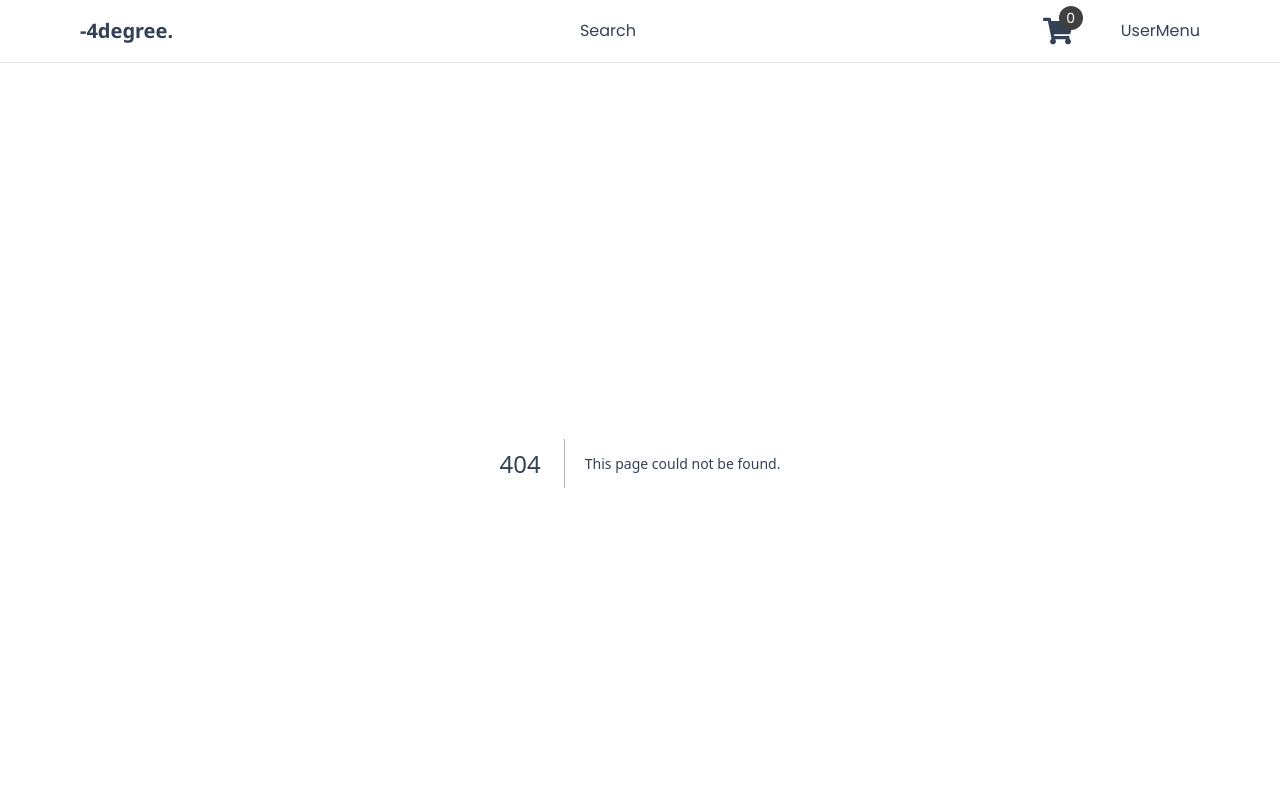
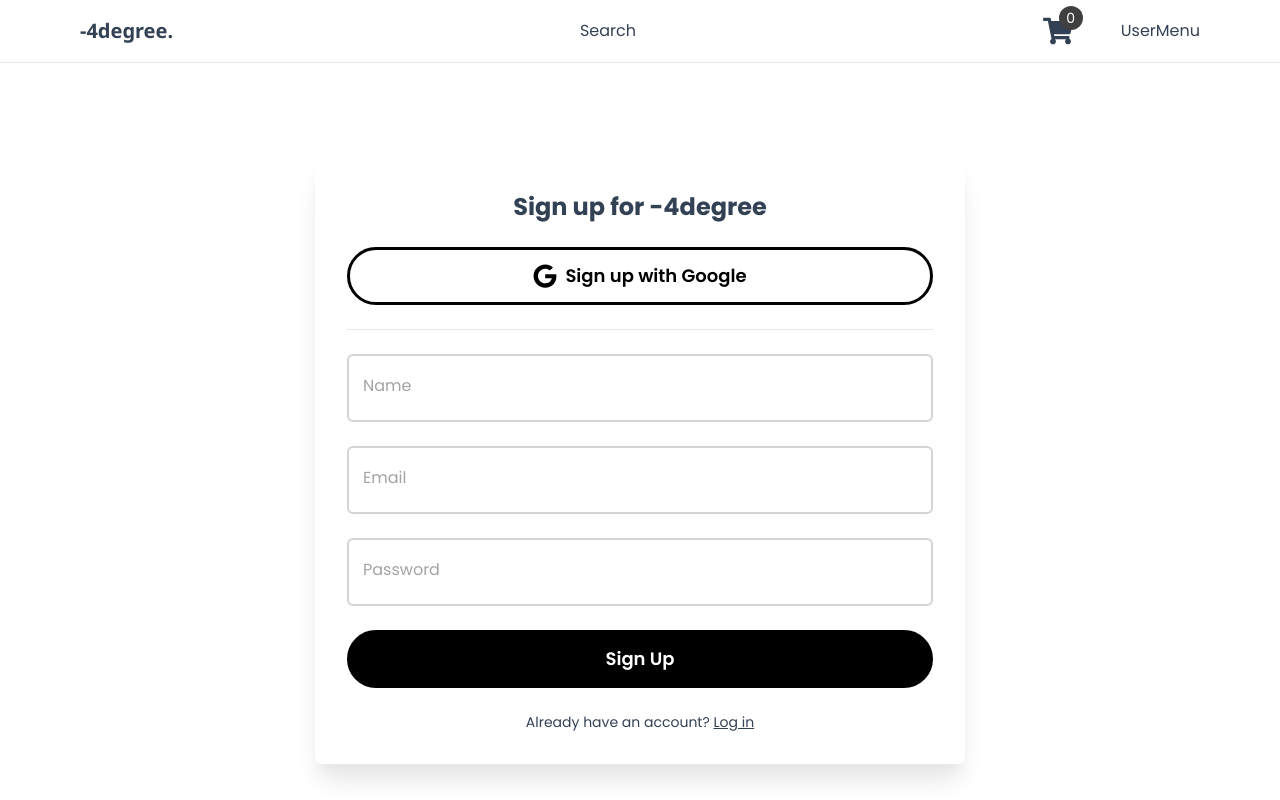
Before and after one commit to leeeyoo/e-shop, a Next.js app: page /register in a window 1280 px wide. Before the commit this address had no page. Shown: the top 800 px of the page. Built offline with nearby package versions, Linux system fonts and the light colour scheme.

Commit message:
feat: form

```diff
--- /dev/null
+++ b/app/components/FormWrap.tsx
@@ -0,0 +1,11 @@
+const FormWrap = ({children}: {children: React.ReactNode}) => {
+  return (
+    <div className="min-h-fit h-full flex items-center justify-center pb-12 pt-24">
+      <div className="max-w-[650px] w-full flex flex-col gap-6 items-center shadow-xl shadow-neutral-200 rounded-md p-4 md:p-8">
+        {children}
+      </div>
+    </div>
+   );
+}
+
+export default FormWrap;
--- /dev/null
+++ b/app/components/inputs/input.tsx
@@ -0,0 +1,74 @@
+"use client";
+
+import { FieldErrors, FieldValues, UseFormRegister } from "react-hook-form";
+
+interface InputProps {
+  id: string;
+  label: string;
+  type?: string;
+  disabled?: boolean;
+  required?: boolean;
+  register: UseFormRegister<FieldValues>;
+  errors: FieldErrors
+}
+
+const Input: React.FC<InputProps> = ({
+  id,
+  label,
+  type,
+  disabled,
+  required,
+  register,
+  errors,
+}) => {
+  return (
+    <div className="w-full relative">
+      <input
+        autoComplete="off"
+        id={id}
+        disabled={disabled}
+        {...register(id, {required})}
+        placeholder=""
+        type={type}
+        className={`
+          peer
+          w-full
+          p-4
+          pt-6
+          outline-none
+          bg-white
+          font-light
+          border-2
+          rounded-md
+          transition
+          disabled:opacity-70
+          disabled:cursor-not-allowed
+          ${errors[id] ? "border-rose-400" : "border-neutral-300"}
+          ${errors[id] ? "focus:border-rose-400" : "focus:border-neutral-300"}`}
+      />
+      <label
+        htmlFor={id}
+        className={`
+          absolute
+          cursor-text
+          text-md
+          duration-150
+          transform
+          -translate-y-3
+          top-5
+          z-10
+          origin-[0]
+          left-4
+          peer-placeholder-shown:scale-100
+          peer-placeholder-shown:translate-y-0
+          peer-focus:scale-75
+          peer-focus:-translate-y-4
+          ${errors[id] ? "text-rose-500" : "text-neutral-400"}`}
+      >
+        {label}
+      </label>
+    </div>
+   );
+}
+
+export default Input;
--- a/app/layout.tsx
+++ b/app/layout.tsx
@@ -24,7 +24,7 @@
         <Toaster
           toastOptions={{
             style: {
-              background: "rgb(51 65 85)",
+              background: "rgb(64 64 64)",
               color: "#fff",
             },
           }}
--- /dev/null
+++ b/app/login/LoginForm.tsx
@@ -0,0 +1,64 @@
+"use client";
+
+import { useState } from "react";
+import Heading from "../components/Heading";
+import Input from "../components/inputs/input";
+import { FieldValues, SubmitHandler, useForm } from "react-hook-form";
+import Button from "../components/Button";
+import Link from "next/link";
+import { FaGoogle } from "react-icons/fa";
+
+const LoginForm = () => {
+  const [isLoading, setIsLoading] = useState(false)
+  const {
+    register,
+    handleSubmit,
+    formState: {errors},
+  } = useForm<FieldValues>({
+    defaultValues: {
+      email: "",
+      password: "",
+    }
+  })
+
+  const onSubmit: SubmitHandler<FieldValues> = (data) => {
+    setIsLoading(true)
+    console.log(data)
+  }
+
+  return (
+    <>
+      <Heading title="Sign in to -4degree" />
+      <Button
+        outline
+        label="Continue with Google"
+        icon={FaGoogle}
+        onClick={() => {}}
+      />
+      <hr className="bg-neutral-300 w-full h-px" />
+      <Input
+        id="email"
+        label="Email"
+        disabled={isLoading}
+        register={register}
+        errors={errors}
+        required
+      />
+      <Input
+        id="password"
+        label="Password"
+        disabled={isLoading}
+        register={register}
+        errors={errors}
+        required
+        type="password"
+      />
+      <Button label={isLoading ? "Loading" : "LogIn"} onClick={handleSubmit(onSubmit)} />
+      <p className="text-sm">
+        Do not have an account? <Link className="underline" href="/register">Sign up</Link>
+      </p>
+    </>
+   );
+}
+
+export default LoginForm;
--- /dev/null
+++ b/app/login/page.tsx
@@ -0,0 +1,15 @@
+import Container from "../components/Container";
+import FormWrap from "../components/FormWrap";
+import LoginForm from "./LoginForm";
+
+const Login = () => {
+  return (
+    <Container>
+      <FormWrap>
+        <LoginForm />
+      </FormWrap>
+    </Container>
+   );
+}
+
+export default Login;
--- /dev/null
+++ b/app/register/RegisterForm.tsx
@@ -0,0 +1,73 @@
+"use client";
+
+import { useState } from "react";
+import Heading from "../components/Heading";
+import Input from "../components/inputs/input";
+import { FieldValues, SubmitHandler, useForm } from "react-hook-form";
+import Button from "../components/Button";
+import Link from "next/link";
+import { FaGoogle } from "react-icons/fa";
+
+const RegisterForm = () => {
+  const [isLoading, setIsLoading] = useState(false)
+  const {
+    register,
+    handleSubmit,
+    formState: {errors},
+  } = useForm<FieldValues>({
+    defaultValues: {
+      name: "",
+      email: "",
+      password: "",
+    }
+  })
+
+  const onSubmit: SubmitHandler<FieldValues> = (data) => {
+    setIsLoading(true)
+    console.log(data)
+  }
+
+  return (
+    <>
+      <Heading title="Sign up for -4degree" />
+      <Button
+        outline
+        label="Sign up with Google"
+        icon={FaGoogle}
+        onClick={() => {}}
+      />
+      <hr className="bg-neutral-300 w-full h-px" />
+      <Input
+        id="name"
+        label="Name"
+        disabled={isLoading}
+        register={register}
+        errors={errors}
+        required
+      />
+      <Input
+        id="email"
+        label="Email"
+        disabled={isLoading}
+        register={register}
+        errors={errors}
+        required
+      />
+      <Input
+        id="password"
+        label="Password"
+        disabled={isLoading}
+        register={register}
+        errors={errors}
+        required
+        type="password"
+      />
+      <Button label={isLoading ? "Loading" : "Sign Up"} onClick={handleSubmit(onSubmit)} />
+      <p className="text-sm">
+        Already have an account? <Link className="underline" href="/login">Log in</Link>
+      </p>
+    </>
+   );
+}
+
+export default RegisterForm;
--- /dev/null
+++ b/app/register/page.tsx
@@ -0,0 +1,15 @@
+import Container from "../components/Container";
+import FormWrap from "../components/FormWrap";
+import RegisterForm from "./RegisterForm";
+
+const Register = () => {
+  return (
+    <Container>
+      <FormWrap>
+        <RegisterForm />
+      </FormWrap>
+    </Container>
+   );
+}
+
+export default Register;
--- a/package.json
+++ b/package.json
@@ -16,6 +16,7 @@
     "next": "14.0.3",
     "react": "^18",
     "react-dom": "^18",
+    "react-hook-form": "^7.48.2",
     "react-hot-toast": "^2.4.1",
     "react-icons": "^4.12.0"
   },
```
Also changed, not shown: 1 other file (tests, documents, lock files or other folders).
